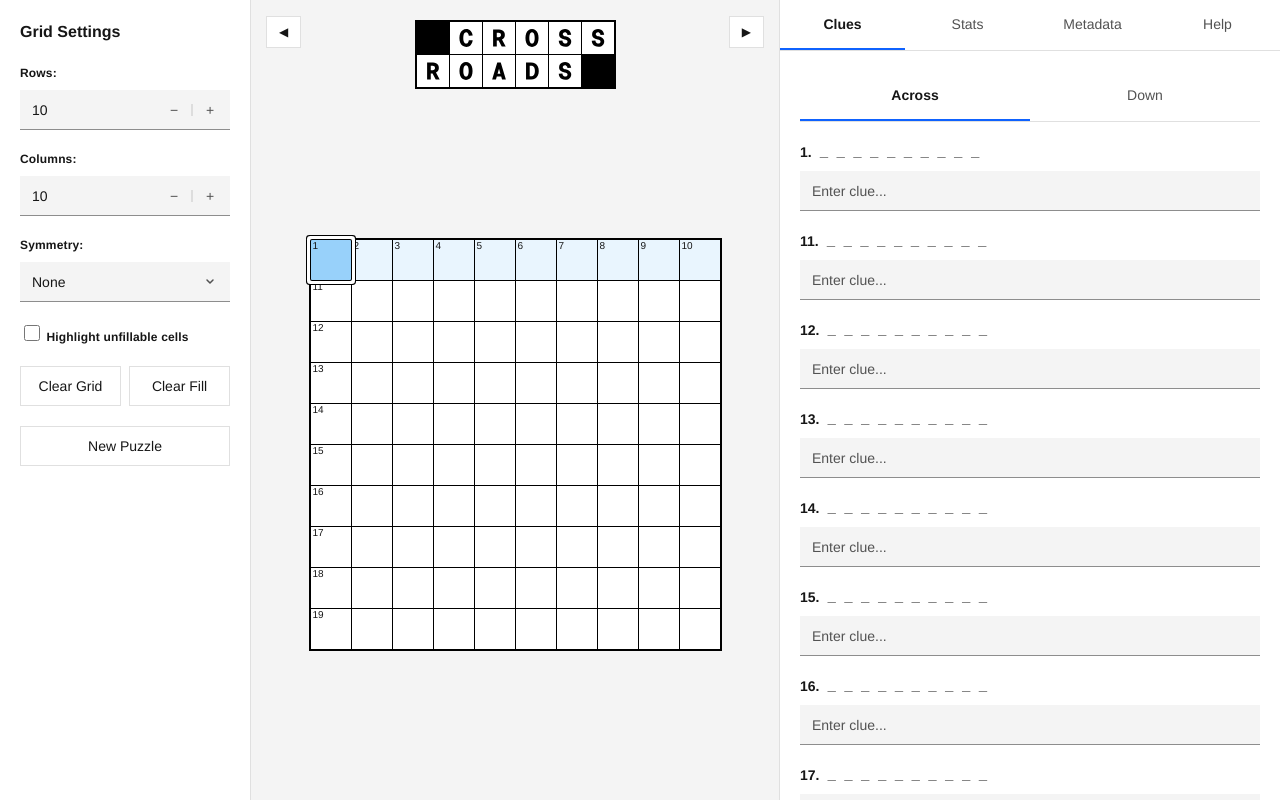
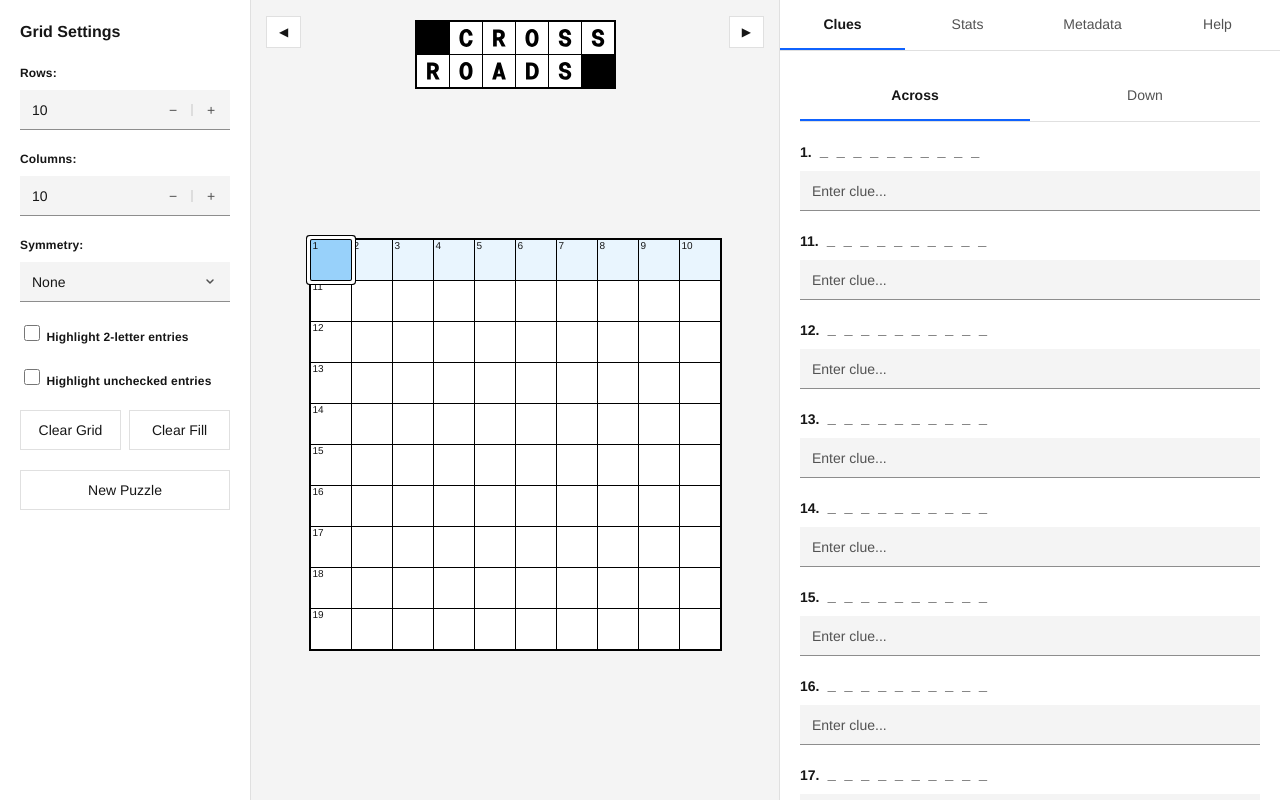
Before and after one commit to hugolynch/crossroads, a Svelte app: page / in a window 1280 px wide. Built offline with nearby package versions, Linux system fonts and the light colour scheme.

Commit message:
Add unchecked entry detection and minor style changes

```diff
--- a/src/components/ControlsPanel.svelte
+++ b/src/components/ControlsPanel.svelte
@@ -1,5 +1,5 @@
 <script lang="ts">
-  import { rows, cols, symmetry, grid, highlightShortWords, clues, puzzleTitle, notes, collaborators, selectedRow, selectedCol, currentPuzzleId } from '../lib/store';
+  import { rows, cols, symmetry, grid, highlightShortWords, highlightUncheckedCells, clues, puzzleTitle, notes, collaborators, selectedRow, selectedCol, currentPuzzleId } from '../lib/store';
   import { createEmptyGrid } from '../lib/gridUtils';
   import type { SymmetryType } from '../lib/store';
   import { get } from 'svelte/store';
@@ -56,6 +56,11 @@
   function handleHighlightShortWordsChange(event: Event) {
     const target = event.target as HTMLInputElement;
     highlightShortWords.set(target.checked);
+  }
+
+  function handleHighlightUncheckedCellsChange(event: Event) {
+    const target = event.target as HTMLInputElement;
+    highlightUncheckedCells.set(target.checked);
   }
 
   function handleClearGrid() {
@@ -190,7 +195,17 @@
         checked={$highlightShortWords}
         on:change={handleHighlightShortWordsChange}
       />
-      <span>Highlight unfillable cells</span>
+      <span>Highlight 2-letter entries</span>
+    </label>
+  </div>
+  <div class="control-group">
+    <label class="checkbox-label">
+      <input
+        type="checkbox"
+        checked={$highlightUncheckedCells}
+        on:change={handleHighlightUncheckedCellsChange}
+      />
+      <span>Highlight unchecked entries</span>
     </label>
   </div>
   <div class="control-group">
@@ -262,13 +277,13 @@
 
   .number-controls {
     position: absolute;
-    right: var(--carbon-spacing-03);
+    right: 0;
     top: 0;
     height: 40px;
     display: flex;
     flex-direction: row;
     align-items: center;
-    gap: var(--carbon-spacing-05);
+    gap: 0;
     pointer-events: none;
   }
 
@@ -284,8 +299,8 @@
   }
 
   .number-button {
-    width: 16px;
-    height: 16px;
+    width: 38px;
+    height: 100%;
     background: transparent;
     border: none;
     color: var(--carbon-gray-70);
@@ -307,6 +322,7 @@
   .number-button:hover {
     background: transparent;
     color: var(--carbon-gray-100);
+    background: var(--carbon-gray-20);
   }
 
   .number-button:active {
--- a/src/components/Grid.svelte
+++ b/src/components/Grid.svelte
@@ -1,7 +1,7 @@
 <script lang="ts">
   import { onMount } from 'svelte';
   import { get } from 'svelte/store';
-  import { grid, selectedRow, selectedCol, selectedDirection, words, potentialNumbers, symmetry, rows, cols, highlightShortWords } from '../lib/store';
+  import { grid, selectedRow, selectedCol, selectedDirection, words, potentialNumbers, symmetry, rows, cols, highlightShortWords, highlightUncheckedCells } from '../lib/store';
   import { getWordNumber, getWordCells } from '../lib/gridUtils';
   import type { SymmetryType } from '../lib/store';
   import type { Word, Cell } from '../lib/types';
@@ -50,8 +50,8 @@
     }
   }
 
-  // Check if a cell is part of a range less than 3 cells long in either direction
-  // This checks for sequences of 1 or 2 cells (not just words)
+  // Check if a cell is part of a 2-letter word/range
+  // This checks for sequences of exactly 2 cells (not 1-letter words)
   function isCellInShortRange(row: number, col: number, wordsList: Word[]): boolean {
     const $grid = get(grid);
     const cell = $grid[row]?.[col];
@@ -59,9 +59,9 @@
     // Black cells are never part of ranges
     if (cell?.type === 'black') return false;
 
-    // Check if this cell is part of any word/range less than 3 long
+    // Check if this cell is part of any word of exactly 2 letters
     const inShortWord = wordsList.some(word => {
-      if (word.length >= 3) return false;
+      if (word.length !== 2) return false;
 
       // Check if this cell is part of this word
       if (word.direction === 'across') {
@@ -73,7 +73,7 @@
 
     if (inShortWord) return true;
 
-    // Also check for isolated cells or pairs that aren't part of detected words
+    // Also check for pairs that aren't part of detected words
     // Check horizontal range
     let horizontalLength = 1;
     // Check left
@@ -104,8 +104,65 @@
       verticalLength++;
     }
 
-    // Return true if either direction has a range less than 3
-    return horizontalLength < 3 || verticalLength < 3;
+    // Return true if either direction has a range of exactly 2
+    return horizontalLength === 2 || verticalLength === 2;
+  }
+
+  // Check if a cell is part of a 1-letter word/range (unchecked entry)
+  function isCellInUncheckedRange(row: number, col: number, wordsList: Word[]): boolean {
+    const $grid = get(grid);
+    const cell = $grid[row]?.[col];
+
+    // Black cells are never part of ranges
+    if (cell?.type === 'black') return false;
+
+    // Check if this cell is part of any word of exactly 1 letter
+    const inUncheckedWord = wordsList.some(word => {
+      if (word.length !== 1) return false;
+
+      // Check if this cell is part of this word
+      if (word.direction === 'across') {
+        return word.startRow === row && col >= word.startCol && col < word.startCol + word.length;
+      } else {
+        return word.startCol === col && row >= word.startRow && row < word.startRow + word.length;
+      }
+    });
+
+    if (inUncheckedWord) return true;
+
+    // Also check for isolated cells that aren't part of detected words
+    // Check horizontal range
+    let horizontalLength = 1;
+    // Check left
+    for (let c = col - 1; c >= 0; c--) {
+      const checkCell = $grid[row]?.[c];
+      if (checkCell?.type === 'black') break;
+      horizontalLength++;
+    }
+    // Check right
+    for (let c = col + 1; c < $grid[row]?.length; c++) {
+      const checkCell = $grid[row]?.[c];
+      if (checkCell?.type === 'black') break;
+      horizontalLength++;
+    }
+
+    // Check vertical range
+    let verticalLength = 1;
+    // Check up
+    for (let r = row - 1; r >= 0; r--) {
+      const checkCell = $grid[r]?.[col];
+      if (checkCell?.type === 'black') break;
+      verticalLength++;
+    }
+    // Check down
+    for (let r = row + 1; r < $grid.length; r++) {
+      const checkCell = $grid[r]?.[col];
+      if (checkCell?.type === 'black') break;
+      verticalLength++;
+    }
+
+    // Return true if either direction has a range of exactly 1
+    return horizontalLength === 1 || verticalLength === 1;
   }
 
   function handleCellClick(row: number, col: number, event: MouseEvent) {
@@ -636,11 +693,13 @@
         {@const isSelected = rowIndex === $selectedRow && colIndex === $selectedCol}
         {@const inCurrentWord = isCellInCurrentWord(rowIndex, colIndex, $selectedRow, $selectedCol, $selectedDirection)}
         {@const inShortWord = $highlightShortWords && isCellInShortRange(rowIndex, colIndex, $words)}
+        {@const inUncheckedCell = $highlightUncheckedCells && isCellInUncheckedRange(rowIndex, colIndex, $words)}
         <div
           class="cell"
           class:selected={isSelected}
           class:in-word={inCurrentWord}
           class:short-word={inShortWord}
+          class:unchecked={inUncheckedCell}
           class:black={cell.type === 'black'}
           class:letter={cell.type === 'letter'}
           on:click={(e) => handleCellClick(rowIndex, colIndex, e)}
@@ -720,6 +779,22 @@
     background: #E6D6E7;
   }
 
+  .cell.unchecked {
+    background: #FDB9CC;
+  }
+
+  .cell.in-word.unchecked {
+    background: #E4B9D3;
+  }
+
+  .cell.selected.unchecked {
+    background: #C3B9DC !important;
+  }
+
+  .cell.selected.in-word.unchecked {
+    background: #C3B9DC !important;
+  }
+
   .cell.black {
     background: #000000 !important;
   }
--- a/src/components/MetadataPanel.svelte
+++ b/src/components/MetadataPanel.svelte
@@ -545,7 +545,7 @@
 
   .collaborator-name {
     flex: 1;
-    min-width: 120px;
+    min-width: 0;
     height: 40px;
     padding: 0 var(--carbon-spacing-03);
     font-size: 14px;
@@ -571,7 +571,8 @@
   }
 
   .collaborator-role {
-    width: 120px;
+    flex: 1;
+    min-width: 0;
     height: 40px;
     padding: 0 var(--carbon-spacing-03);
     padding-right: calc(var(--carbon-spacing-03) + 20px);
--- a/src/lib/store.ts
+++ b/src/lib/store.ts
@@ -12,6 +12,7 @@ export const selectedCol = writable<number>(0);
 export const selectedDirection = writable<'across' | 'down'>('across');
 export const symmetry = writable<SymmetryType>('none');
 export const highlightShortWords = writable<boolean>(false);
+export const highlightUncheckedCells = writable<boolean>(false);
 
 // Derived store for detected and numbered words
 export const words = derived(grid, ($grid) => {
```
